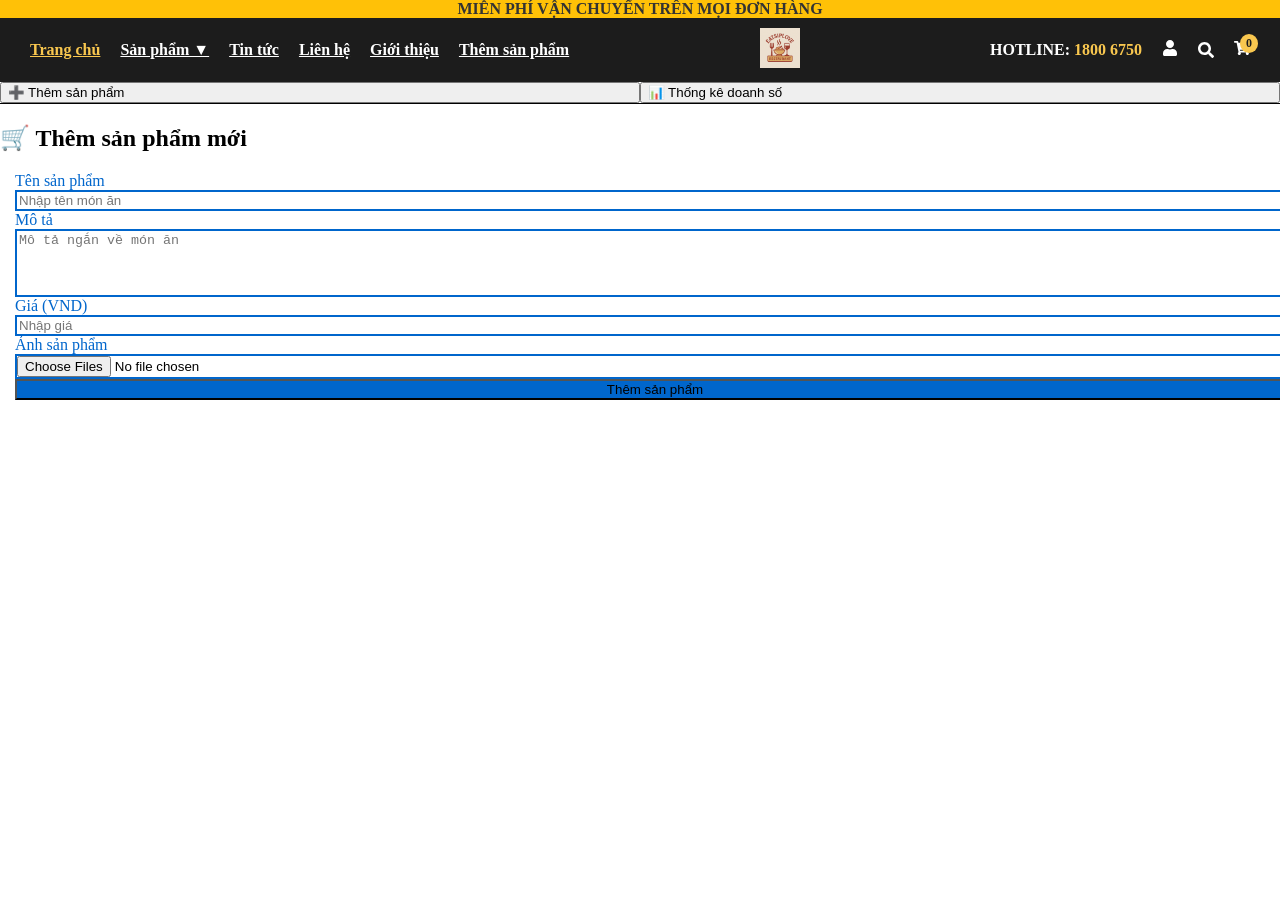
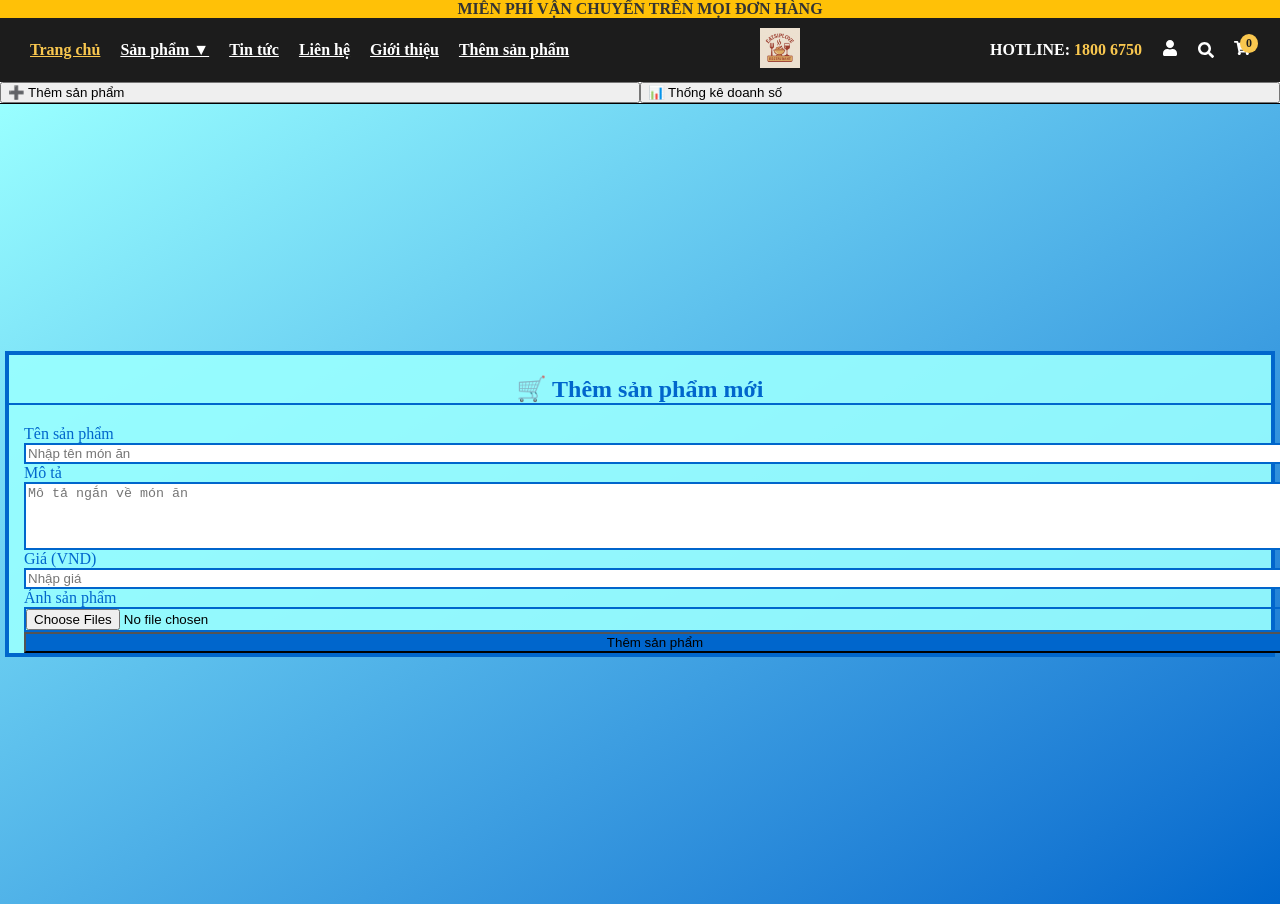
Before and after one commit to Project-start-2025/eatsiplove, a Next.js app: page /vendor/add-products in a window 1280 px wide. Shown: the top 904 px of the page. Built offline with nearby package versions, Linux system fonts and the light colour scheme.

Commit message:
Update page.tsx

```diff
--- a/src/app/vendor/add-products/page.tsx
+++ b/src/app/vendor/add-products/page.tsx
@@ -1,12 +1,10 @@
-// src/app/vendor/add-products/page.tsx
-
 import AddProductForm from "./AddProductForm";
 
 export default function AddProductsPage() {
   return (
-    <main className="min-h-screen bg-gray-50 py-12 px-6 sm:px-12 lg:px-24 flex justify-center items-start">
-      <section className="w-full max-w-3xl rounded-3xl bg-white p-12 shadow-lg">
-        <h1 className="mb-8 text-3xl font-extrabold text-gray-900">
+<main className="min-h-screen bg-gradient-to-br from-[#99FFFF] to-[#0066CC] py-12 px-[5px] sm:px-12 flex justify-center items-center">
+<section className="w-full min-w-[640px] max-w-6xl bg-[#99FFFF]/90 rounded-3xl border-4 border-[#0066CC] shadow-2xl px-12 py-16 flex flex-col items-center">
+        <h1 className="mb-8 text-3xl font-extrabold text-[#0066CC] drop-shadow-lg border-b-2 border-[#0066CC] w-full pb-4 text-center">
           🛒 Thêm sản phẩm mới
         </h1>
         <AddProductForm />
```
